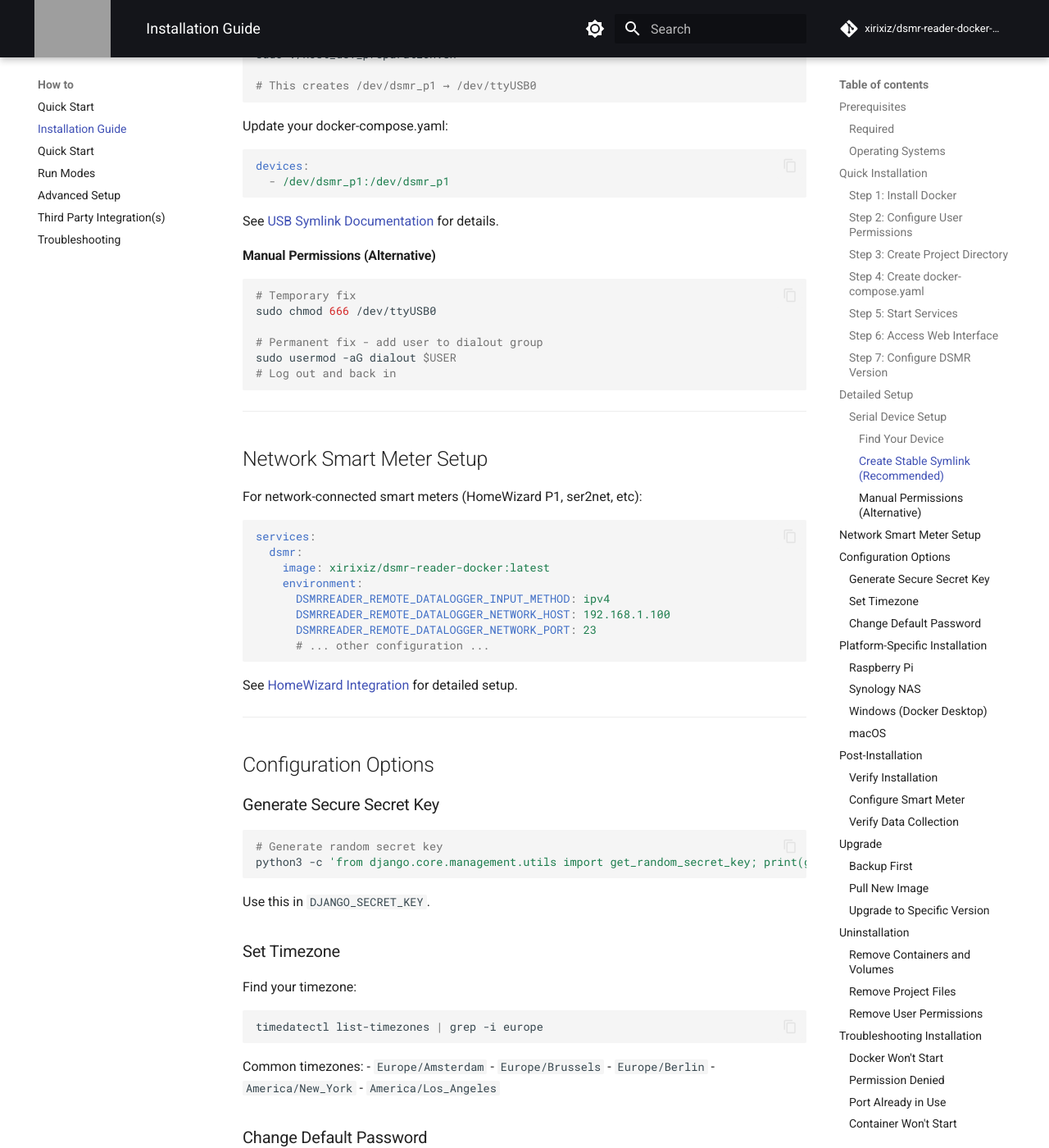
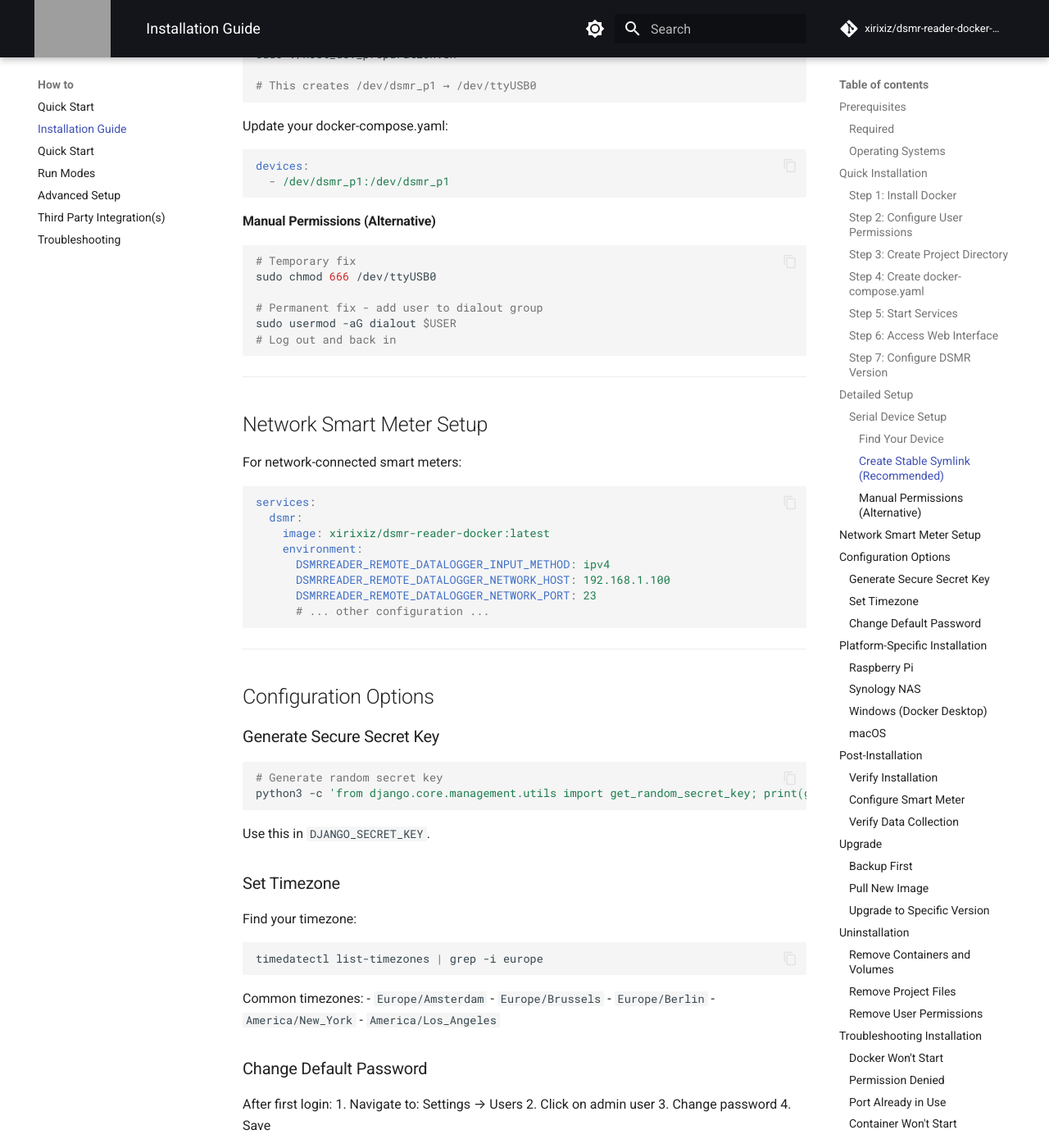
Before and after one commit to xirixiz/dsmr-reader-docker-docs, an MkDocs documentation site: the page built from docs/general/installation.md, in a window 1280 px wide and 1400 px high, scrolled down 3305 px. Shown: the whole window at 82% size. Built offline with MkDocs 1.6.1 and Material for MkDocs 9.7.7, drawn with Linux system fonts in a browser that asks for light colours; comment, search, counter and statistics services are not loaded; grey boxes are pictures that could not be loaded.

Commit message:
update docs (still needs work)

````diff
--- a/docs/general/installation.md
+++ b/docs/general/installation.md
@@ -158,8 +158,6 @@ devices:
   - /dev/dsmr_p1:/dev/dsmr_p1
 ```
 
-See [USB Symlink Documentation](./HOST_DEVICE_SETUP.md) for details.
-
 #### Manual Permissions (Alternative)
 
 ```bash
@@ -175,7 +173,7 @@ sudo usermod -aG dialout $USER
 
 ## Network Smart Meter Setup
 
-For network-connected smart meters (HomeWizard P1, ser2net, etc):
+For network-connected smart meters:
 
 ```yaml
 services:
@@ -187,8 +185,6 @@ services:
       DSMRREADER_REMOTE_DATALOGGER_NETWORK_PORT: 23
       # ... other configuration ...
 ```
-
-See [HomeWizard Integration](HOMEY_INTEGRATION.md) for detailed setup.
 
 ---
 
````
Also changed, not shown: docs/general/3rd-party.md (+0 -4 lines), docs/general/advanced.md (+0 -2 lines), docs/general/troubleshooting.md (+2 -3 lines), old/container-execution.md (renamed from docs/general/old/container-execution.md), old/run-modes-and-variables.md (renamed from docs/general/old/run-modes-and-variables.md), old/split-dns.md (renamed from docs/general/old/split-dns.md), old/third-party-integrations.md (renamed from docs/general/old/third-party-integrations.md), old/understanding-puid-and-pgid.md (renamed from docs/general/old/understanding-puid-and-pgid.md), 2 other files.
